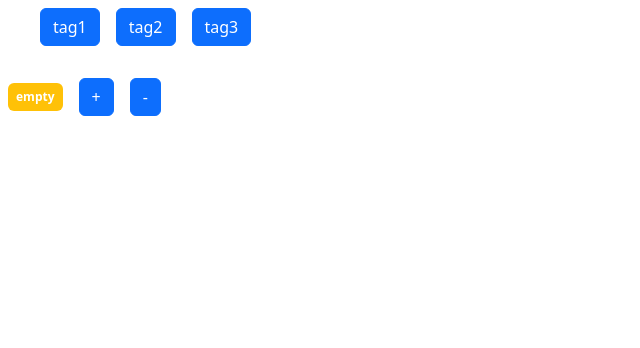
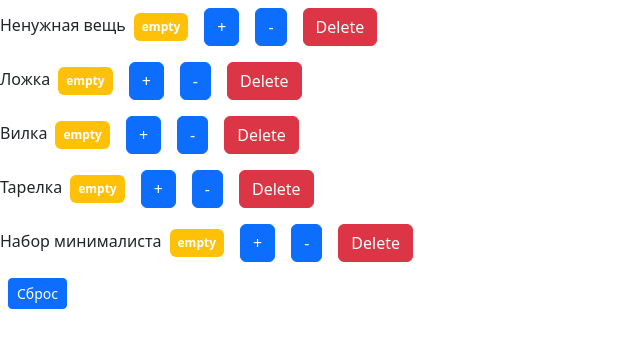
Before and after one commit to JustinaSokolova/React-ShoppingCart, a React (Create React App) app: page / in a window 1280 px wide. Shown: the top 348 px of the page, without its empty margins (0-640 px from the left). Built offline with nearby package versions, Linux system fonts and the light colour scheme.

Commit message:
add: counterList component

```diff
--- a/package.json
+++ b/package.json
@@ -1,6 +1,7 @@
 {
   "name": "my-cart",
   "version": "0.1.0",
+  "homepage": "https://JustinaSokolova.github.io/React-ShoppingCart",
   "private": true,
   "dependencies": {
     "@testing-library/jest-dom": "^5.16.5",
@@ -13,6 +14,8 @@
     "web-vitals": "^2.1.4"
   },
   "scripts": {
+    "predeploy": "npm run build",
+    "deploy": "gh-pages -d build",
     "start": "react-scripts start",
     "build": "react-scripts build",
     "test": "react-scripts test",
@@ -35,5 +38,8 @@
       "last 1 firefox version",
       "last 1 safari version"
     ]
+  },
+  "devDependencies": {
+    "gh-pages": "^4.0.0"
   }
 }
--- /dev/null
+++ b/src/app.jsx
@@ -0,0 +1,9 @@
+
+import React from "react";
+import CountersList from "./components/countersList";
+
+const App = () => {
+    return <CountersList/>
+};
+
+export default App;
--- a/src/components/counter.jsx
+++ b/src/components/counter.jsx
@@ -1,53 +1,38 @@
-import React, {useState} from "react"
+import React from "react"
 
-const Counter = () => {
-    const [count, setCount] = useState(0);
-    const [tags, setTags] = useState(["tag1", "tag2", "tag3"])
+const Counter = (props) => {
+    const {value} = props;
 
-    const formatCount = () => {
-        return count === 0 ? "empty" : count;
+    const formatValue = () => {
+        return value === 0 ? "empty" : value;
     }
 
     const getBadgeClasses = () => {
         let classes = "badge p-2 m-2 ";
-        classes += count === 0 ? "bg-warning" : "bg-primary";
+        classes += value === 0 ? "bg-warning" : "bg-primary";
         return classes;
     }
 
-    const handleIncrement = () => {
-        setCount((prevState) => prevState + 1);
-    }
-
-    const handleDecrement = () => {
-        setCount((prevState) => prevState - 1);
-    }
-
-    const handleTagChange = (id) => {
-        setTags((prevState) => prevState.filter(tag => tag !== id))
-    }
-
-    const renderTags = () => {
-        return tags.length !== 0 ?
-        tags.map((tag) => (
-            <li key={tag} className="btn btn-primary btm-sm m-2" onClick={() => handleTagChange(tag)}>{tag}</li>
-        )) : "No tags";
-    }
-
     return (
-        <>
-            <ul>
-            {renderTags()}
-            </ul>
-
-            <span className={getBadgeClasses()}>{formatCount()}</span>
-            <button className="btn btn-primary btm-sm m-2" onClick={handleIncrement}>+</button>
-            <button className="btn btn-primary btm-sm m-2" onClick={handleDecrement}>-</button>
-        </>
+        <div>
+            <span>{props.name}</span>
+            <span className={getBadgeClasses()}>{formatValue()}</span>
+            <button className="btn btn-primary btm-sm m-2" onClick={()=>props.onIncrement(props.id)}>+</button>
+            <button className="btn btn-primary btm-sm m-2" onClick={()=>props.onDecrement(props.id)}>-</button>
+            <button className="btn btn-danger btm-sm m-2" onClick={()=>props.onDelete(props.id)}>Delete</button>
+        </div>
     )
 };
 
 export default Counter;
 
+
+
+
 // хук useState() - асинхронный; инструмент для хранения и обновления данных в "хранилище";
 // возвращает кортеж(массив, в кот строгая последовательность элементов):
-// [count, setCount] = count - состояние; setCount - функция, которая обновляет состояние
+// [value, setValue] = value - состояние; setvalue - функция, которая обновляет состояние
+
+// props - некий объект, в который мы можем передавать атрибуты и эти атрибуты будут свойствами данного компонента; доступ только для чтения, не изменяются
+// state - включает данные, которые локальные/частные для этого компонента; другие компоненты не могут получить доступ к этому состоянию - полностью изолированные данные
+// ПРАВИЛО: компонент, которому принадлежит часть состояний, должен быть тем, что его модифицирует!
--- /dev/null
+++ b/src/components/countersList.jsx
@@ -0,0 +1,53 @@
+import React, {useState} from "react";
+import Counter from "./counter";
+
+const CountersList = () => {
+    const initialState = [
+        {id: 0, value: 0, name: "Ненужная вещь"},
+        {id: 1, value: 0, name: "Ложка"},
+        {id: 2, value: 0, name: "Вилка"},
+        {id: 3, value: 0, name: "Тарелка"},
+        {id: 4, value: 0, name: "Набор минималиста"},
+        ];
+
+    const [counters, setCounters ]= useState(initialState);
+
+    const handleDelete = (id) => {
+        const newCounters = counters.filter((c) => c.id !== id);
+        setCounters(newCounters)
+    }
+
+    const handleReset = () => {
+        setCounters(initialState)
+    }
+
+    const handleIncrement = (id) => {
+        const countInc = counters.map((count) => {
+            if(id === count.id){
+                count.value += 1;
+            }
+            return count;
+        })
+        setCounters(countInc);
+    }
+
+    const handleDecrement = (id) => {
+        const countDec = counters.map((count) => {
+            if(id === count.id && count.value > 0){
+                count.value -= 1;
+            }
+            return count;
+        })
+        setCounters(countDec);
+    }
+
+    return <>
+    {counters.map((count) => (
+        <Counter key={count.id} {...count} onDelete={handleDelete} onIncrement={handleIncrement} onDecrement={handleDecrement}/>
+    ))}
+        <button className="btn btn-primary btn-sm m-2" onClick={handleReset}>Сброс</button>
+
+    </>
+}
+
+export default CountersList;
--- a/src/index.js
+++ b/src/index.js
@@ -1,11 +1,11 @@
 import React from "react";
 import ReactDOM from "react-dom/client";
-import Counter from "./components/counter";
+import App from "./app";
 import "bootstrap/dist/css/bootstrap.css";
 
 const root = ReactDOM.createRoot(document.getElementById("root"));
 root.render(
   <React.StrictMode>
-    <Counter />
+    <App />
   </React.StrictMode>
 );
```
Also changed, not shown: 1 other file (tests, documents, lock files or other folders).
